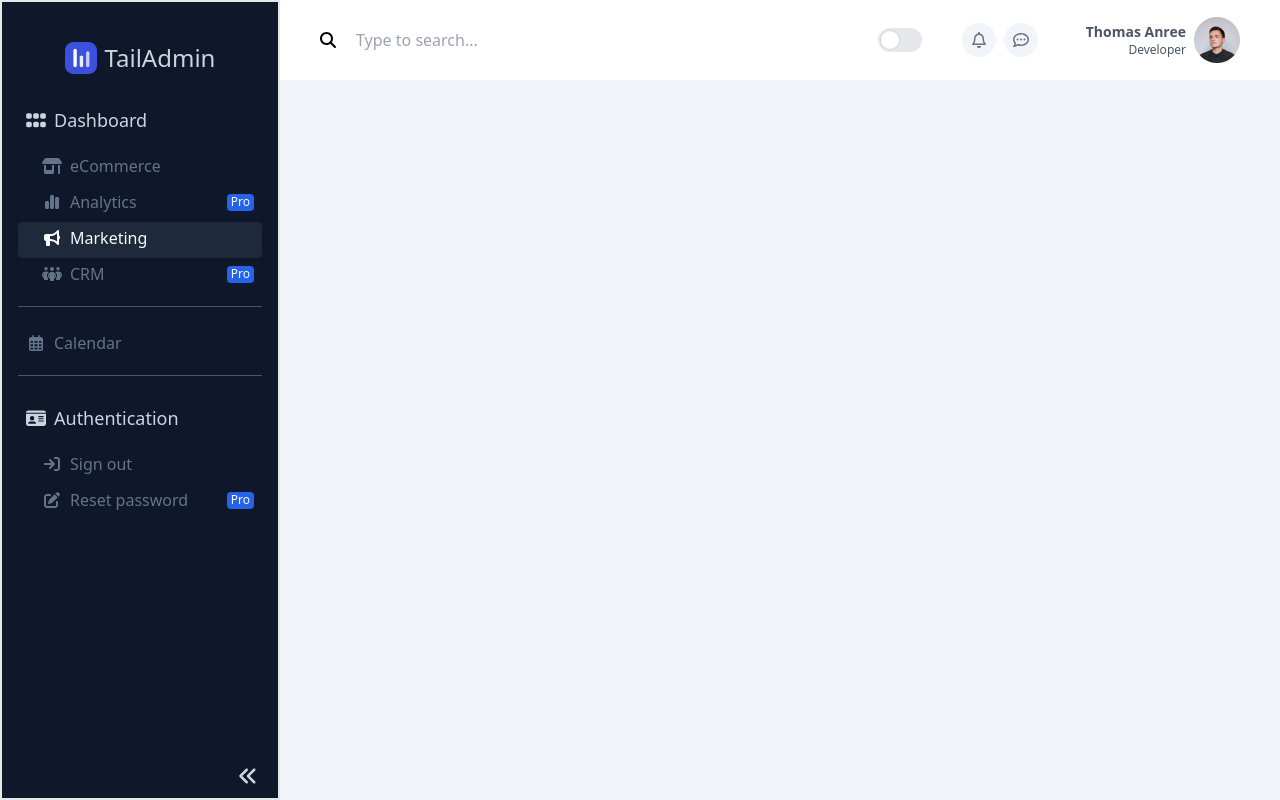
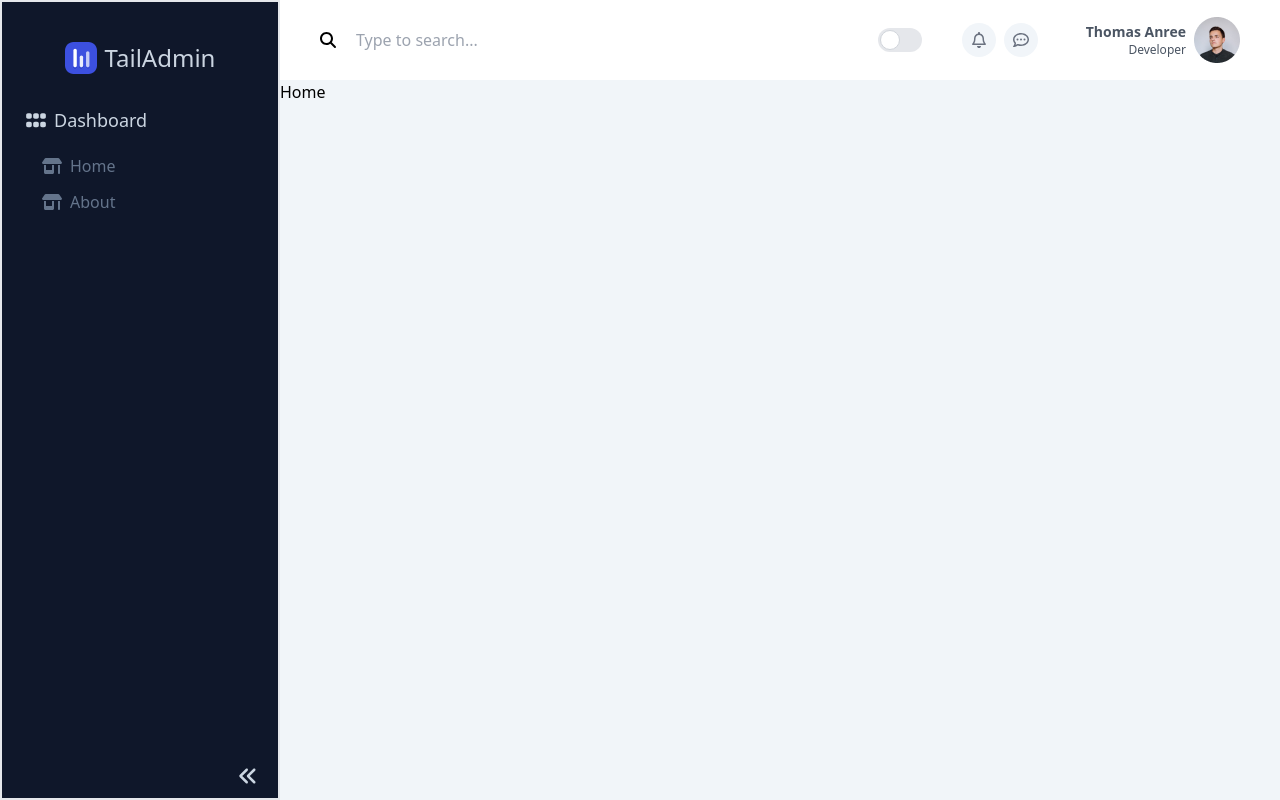
Before and after one commit to LeTranAnhVu/dashboard-vue-app, a Vue app: page /#/ in a window 1280 px wide. Built offline with nearby package versions, Linux system fonts and the light colour scheme.

Commit message:
setup router

```diff
--- a/src/App.vue
+++ b/src/App.vue
@@ -10,7 +10,9 @@ import SideBar from '@/components/layout/SideBar/SideBar.vue'
         </div>
         <div class="body-wrapper">
             <TopBar class="topbar"></TopBar>
-            <div class="main-wrapper"></div>
+            <div class="main-wrapper">
+                <router-view></router-view>
+            </div>
         </div>
     </div>
 </template>
--- a/src/components/layout/SideBar/MenuItem.vue
+++ b/src/components/layout/SideBar/MenuItem.vue
@@ -5,6 +5,7 @@ const props = withDefaults(
     defineProps<{
         icon: string
         name: string
+        link: string
         active?: boolean
         badge?: string
     }>(),
@@ -18,11 +19,11 @@ const { icon, name, badge } = toRefs(props)
 </script>
 
 <template>
-    <div :class="`menu-item ${active ? 'active' : ''}`">
+    <router-link :to="link" :class="`menu-item ${active ? 'active' : ''}`">
         <Icon :icon="icon" class="icon" />
         <p class="text">
             <span>{{ name }}</span>
             <span v-if="badge" class="item-badge">{{ badge }}</span>
         </p>
-    </div>
+    </router-link>
 </template>
--- a/src/components/layout/SideBar/SideBar.vue
+++ b/src/components/layout/SideBar/SideBar.vue
@@ -17,18 +17,16 @@ const handleCollapse = () => {
         </div>
         <ul class="body">
             <Menu icon="fa-solid fa-grip" header="Dashboard">
-                <MenuItem icon="fa-solid fa-shop" name="eCommerce" />
-                <MenuItem icon="fa-solid fa-chart-simple" name="Analytics" badge="Pro" />
-                <MenuItem icon="fa-solid fa-bullhorn" name="Marketing" active />
-                <MenuItem icon="fa-solid fa-people-group" name="CRM" badge="Pro" />
+                <MenuItem icon="fa-solid fa-shop" name="Home" link="/" />
+                <MenuItem icon="fa-solid fa-shop" name="About" link="/about" />
             </Menu>
-            <li class="single-menu">
-                <MenuItem icon="fa-regular fa-calendar-days" name="Calendar" />
-            </li>
-            <Menu icon="fa-solid fa-id-card" header="Authentication">
-                <MenuItem icon="fa-solid fa-arrow-right-to-bracket" name="Sign out" />
-                <MenuItem icon="fa-solid fa-pen-to-square" name="Reset password" badge="Pro" />
-            </Menu>
+<!--            <li class="single-menu">-->
+<!--                <MenuItem icon="fa-regular fa-calendar-days" name="Calendar" />-->
+<!--            </li>-->
+<!--            <Menu icon="fa-solid fa-id-card" header="Authentication">-->
+<!--                <MenuItem icon="fa-solid fa-arrow-right-to-bracket" name="Sign out" />-->
+<!--                <MenuItem icon="fa-solid fa-pen-to-square" name="Reset password" badge="Pro" />-->
+<!--            </Menu>-->
         </ul>
 
         <Icon
--- a/src/main.ts
+++ b/src/main.ts
@@ -19,6 +19,7 @@ import {
 } from '@fortawesome/free-solid-svg-icons'
 import { faBell, faCalendarDays, faCommentDots } from '@fortawesome/free-regular-svg-icons'
 import { library } from '@fortawesome/fontawesome-svg-core'
+import router from '@/router.ts'
 
 library.add(
     faGrip,
@@ -39,4 +40,7 @@ library.add(
     faCommentDots,
 )
 
-createApp(App).component('Icon', FontAwesomeIcon).mount('#app')
+const app = createApp(App)
+app.use(router)
+app.component('Icon', FontAwesomeIcon)
+app.mount('#app')
--- /dev/null
+++ b/src/views/About.vue
@@ -0,0 +1,11 @@
+<script setup lang="ts">
+
+</script>
+
+<template>
+<div>About</div>
+</template>
+
+<style scoped>
+
+</style>
--- /dev/null
+++ b/src/views/Home.vue
@@ -0,0 +1,11 @@
+<script setup lang="ts">
+
+</script>
+
+<template>
+<div>Home</div>
+</template>
+
+<style scoped>
+
+</style>
```
Also changed, not shown: src/router.ts (added, +18 -0 lines).
